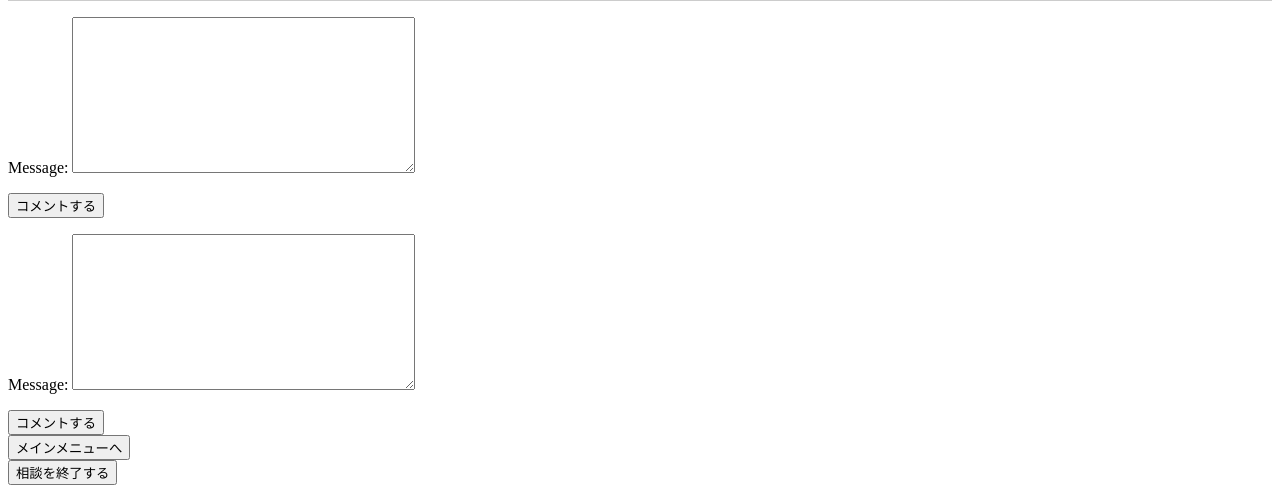
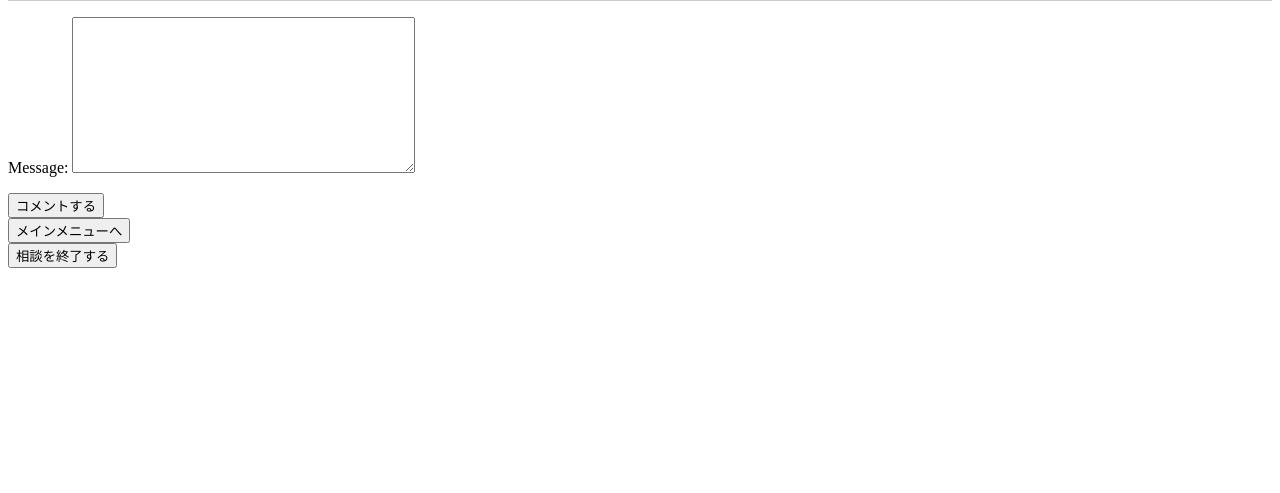
Before and after one commit to raisetrajectory/Portfolio-submission3, a Django app: page /chat/ in a window 1280 px wide. Shown: the part 410-903 px from the top of the page. After the commit the page ends 678 px from the top, so only its background shows below. Run offline with Django 4.2, Linux system fonts and the light colour scheme; a user stored in the database is signed in.

Commit message:
https://github.com/raisetrajectory/Portfolio-submission3

```diff
--- a/Portfolio-submission/online_counseling_platform/templates/counseling/registration/chat.html
+++ b/Portfolio-submission/online_counseling_platform/templates/counseling/registration/chat.html
@@ -303,12 +303,12 @@
             <p>メッセージはありません。</p>
         {% endfor %}
     </div>
-    <form id="chat-form" method="post" action="{% url 'send_message' %}">
+    {% comment %} <form id="chat-form" method="post" action="{% url 'send_message' %}">
         {% csrf_token %}
         <input type="hidden" name="session_id" value="{{ session.id }}">
         {{ form.as_p }}
         <button type="submit">コメントする</button>
-    </form>
+    </form> {% endcomment %}
     {% comment %} 6月11日追加 {% endcomment %}
     <form id="chat-form" method="post" action="{% url 'send_message' %}">
     {% csrf_token %}
```
